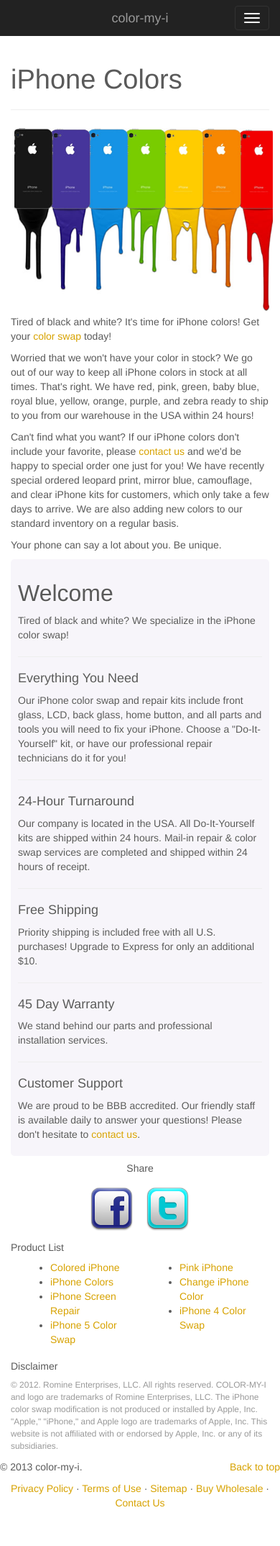
After one commit to cornelisonc/CMI-v2.5, a PHP site: page /iphone-colors.php in a window 390 px wide. The commit adds this page. Shown: the whole page at 72% size. Run offline with PHP 8.4, Linux system fonts and the light colour scheme; some libraries are stand-ins or nearby versions.

Commit message:
iphone colors

```diff
--- a/css/cmi.css
+++ b/css/cmi.css
@@ -104,6 +104,7 @@ sub {
 }
 img {
   border: 0;
+  margin: 5px;
 }
 svg:not(:root) {
   overflow: hidden;
--- a/footer.php
+++ b/footer.php
@@ -9,7 +9,7 @@
             <div class="col-6">
                 <ul>
                     <li><a href="colored-iphone.php">Colored iPhone</a></li>
-                    <li><a href="#">iPhone Colors</a></li>
+                    <li><a href="iphone-colors.php">iPhone Colors</a></li>
                     <li><a href="#">iPhone Screen Repair</a></li>
                     <li><a href="#">iPhone 5 Color Swap</a></li>
                 </ul>
--- /dev/null
+++ b/iphone-colors.php
@@ -0,0 +1,35 @@
+<?php
+include "header.php";
+?>
+
+<div class="container">
+
+	<div class="row">
+
+		<div class="col-lg-9">
+
+			<h1>iPhone Colors</h1>
+			<hr>
+
+			<img src="img/iPhone-colors.jpg" class="img-rounded img-responsive pull-left">
+
+			<p>Tired of black and white? It's time for iPhone colors! Get your <a href="#">color swap</a> today!
+
+			<p>Worried that we won't have your color in stock? We go out of our way to keep all iPhone colors in stock at all times. That's right. We have red, pink, green, baby blue, royal blue, yellow, orange, purple, and zebra ready to ship to you from our warehouse in the USA within 24 hours!</p>
+
+			<p>Can't find what you want? If our iPhone colors don't include your favorite, please <a href="#">contact us</a> and we'd be happy to special order one just for you! We have recently special ordered leopard print, mirror blue, camouflage, and clear iPhone kits for customers, which only take a few days to arrive. We are also adding new colors to our standard inventory on a regular basis.</p>
+
+			<p>Your phone can say a lot about you. Be unique.</p>
+
+		</div>
+
+
+		<?php
+			include "sidebar.php";
+		?>
+
+	</div><!-- /.row -->
+
+<?php
+include "footer.php";
+?>
```
Also changed, not shown: img/iPhone-colors.jpg (added).
